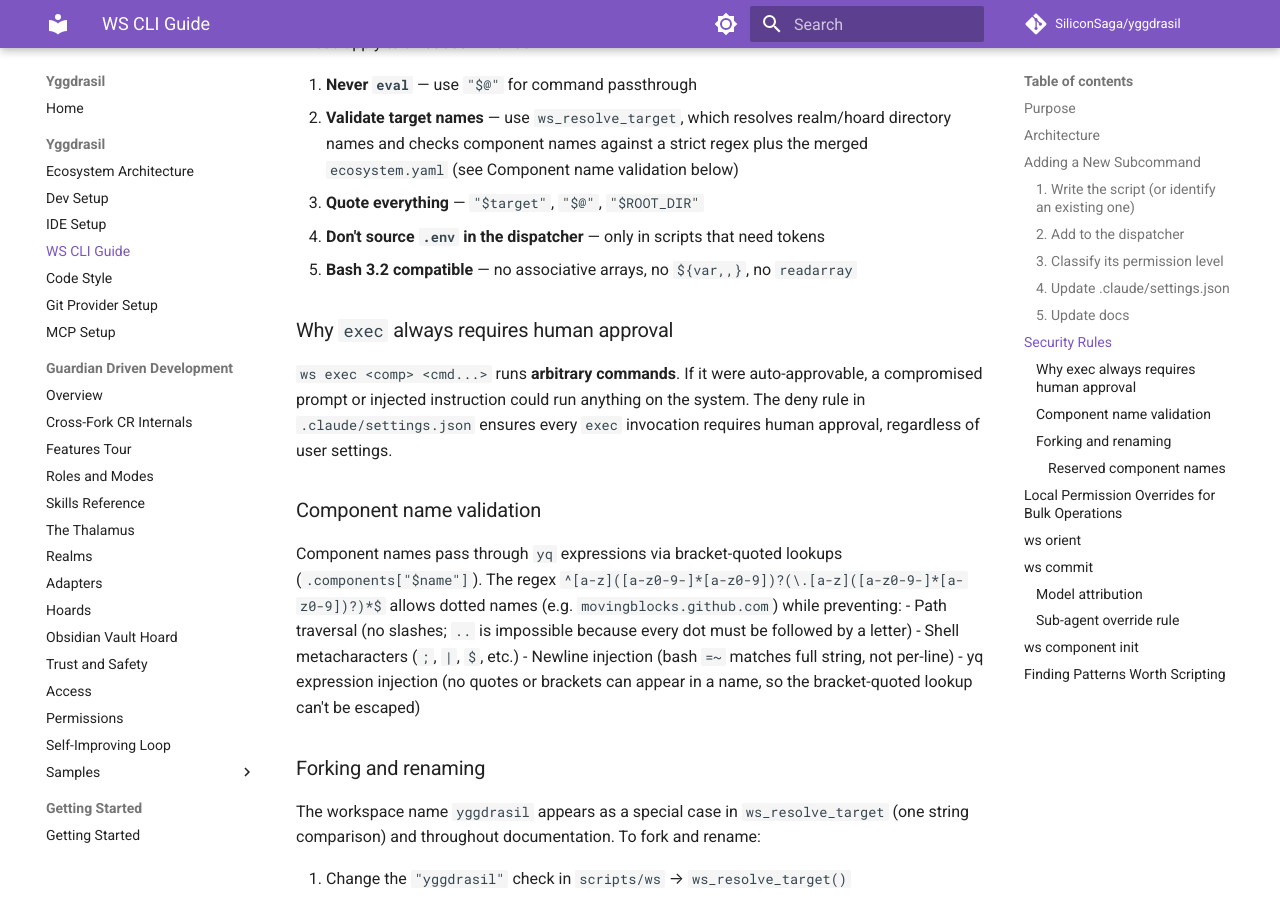
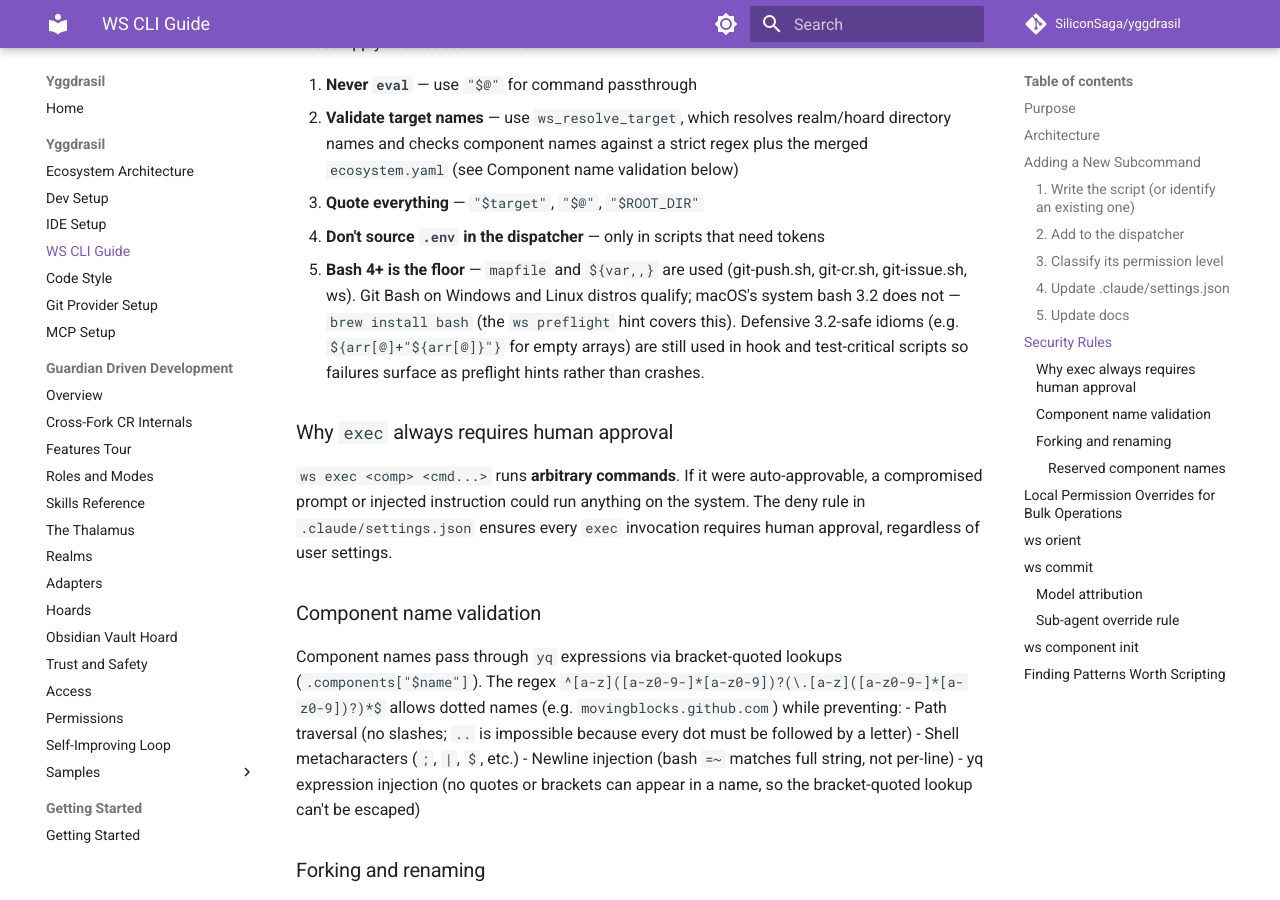
Before and after one commit to SiliconSaga/yggdrasil, an MkDocs documentation site: the page built from docs/ws-cli-guide.md, in a window 1280 px wide and 900 px high, scrolled down 3177 px. Built offline with MkDocs 1.6.1 and Material for MkDocs 9.7.7, drawn with Linux system fonts in a browser that asks for light colours; comment, search, counter and statistics services are not loaded.

Commit message:
fix(ws): PR #94 review round 2 — bare-form watchlist authoring + honest Bash floor
Two findings from the post-rebase Copilot pass:

- Watchlist authoring clarity (inline comment): matching happens against the normalized entry, so verbose-form watchlist patterns can never match — the two `Bash(bash scripts/ws exec …)` entries were dead code since the normalization landed. Removed them (their threat is still covered: bare-form entries match normalized wrappers, and anything exotic still trips `Bash(bash *)`), and the heredoc header + scan_file comment now state the bare-form authoring rule explicitly.

- "Bash 3.2 compatible" doc claim (suppressed low-confidence find — verified true): git-push.sh, git-cr.sh, git-issue.sh, and ws itself use `mapfile` / `${var,,}`, so 3.2 was aspirational, and the rasmuss-mbp-2 experience (B2 evidence: `brew install bash` was the fix) confirms it. Security rule 5 now states the honest Bash 4+ floor, where each platform gets it, and why 3.2-safe array idioms still appear in hook/test-critical scripts.

Co-Authored-By: Claude Fable 5 <noreply@anthropic.com>

```diff
--- a/docs/ws-cli-guide.md
+++ b/docs/ws-cli-guide.md
@@ -122,7 +122,7 @@ These apply to all subcommands:
    validation below)
 3. **Quote everything** — `"$target"`, `"$@"`, `"$ROOT_DIR"`
 4. **Don't source `.env` in the dispatcher** — only in scripts that need tokens
-5. **Bash 3.2 compatible** — no associative arrays, no `${var,,}`, no `readarray`
+5. **Bash 4+ is the floor** — `mapfile` and `${var,,}` are used (git-push.sh, git-cr.sh, git-issue.sh, ws). Git Bash on Windows and Linux distros qualify; macOS's system bash 3.2 does not — `brew install bash` (the `ws preflight` hint covers this). Defensive 3.2-safe idioms (e.g. `${arr[@]+"${arr[@]}"}` for empty arrays) are still used in hook and test-critical scripts so failures surface as preflight hints rather than crashes.
 
 ### Why `exec` always requires human approval
 
```
Also changed, not shown: 1 other file.
